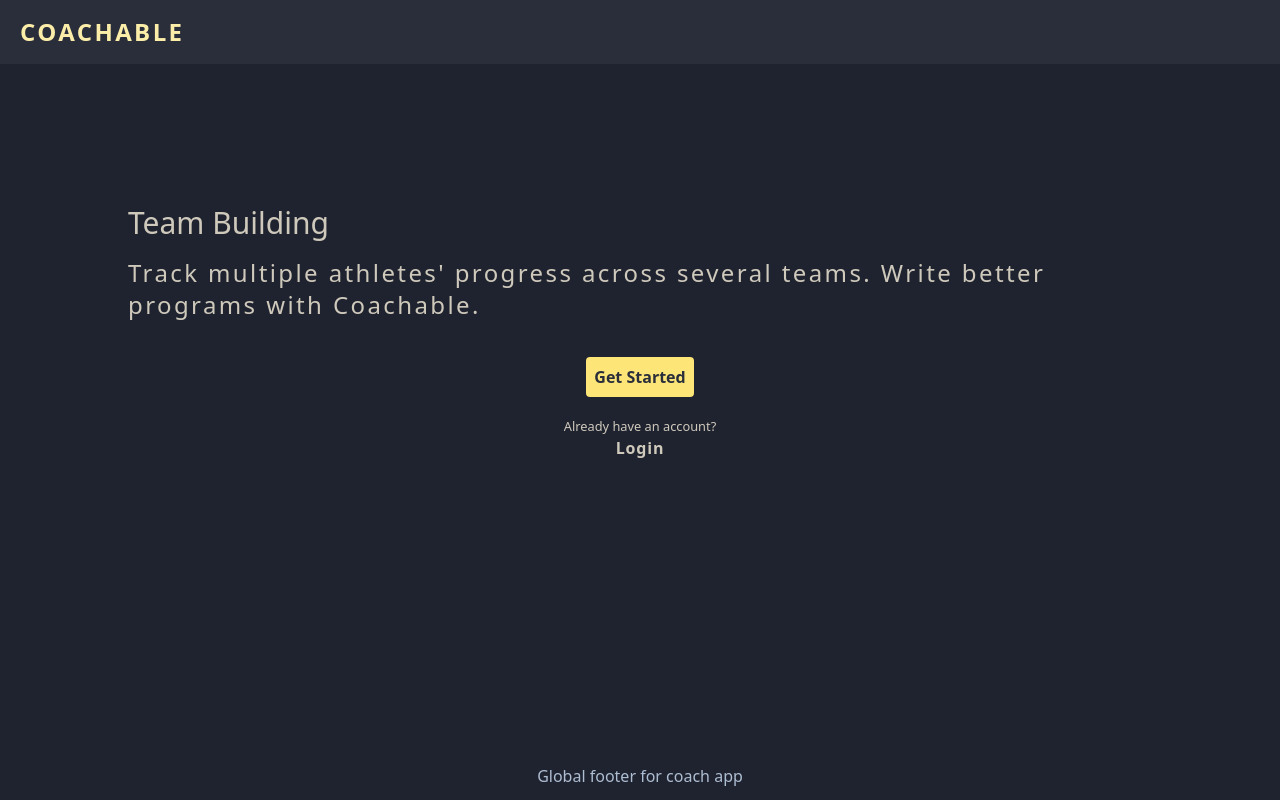
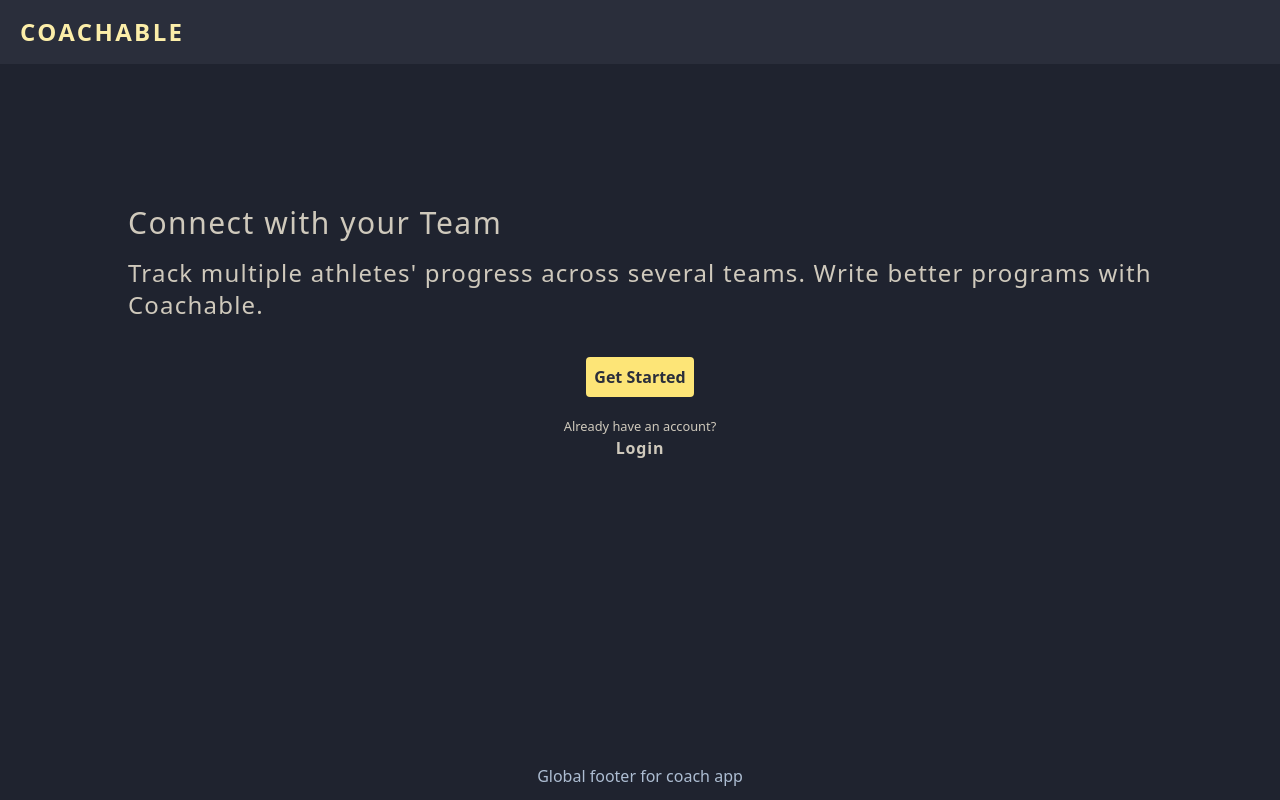
Before and after one commit to sg55kg/coach_app, a SvelteKit app in the folder client/: page / in a window 1280 px wide. Built offline with nearby package versions, Linux system fonts and the light colour scheme.

Commit message:
Add headline

```diff
--- a/client/src/routes/+page.svelte
+++ b/client/src/routes/+page.svelte
@@ -25,8 +25,8 @@
 
 <section class="flex flex-col">
 	{#if !$isAuthenticated}
-		<h1 class="text-3xl">Team Building</h1>
-		<h1 class="text-2xl my-4 tracking-widest">Track multiple athletes' progress across several teams. Write better programs with Coachable.</h1>
+		<h1 class="text-3xl tracking-wider">Connect with your Team</h1>
+		<h1 class="text-2xl my-4 tracking-wider">Track multiple athletes' progress across several teams. Write better programs with Coachable.</h1>
 		<a href="/register">
 			<button class="text-gray-200 bg-yellow rounded p-2 font-bold text-center hover:bg-yellow-shade m-5">
 				Get Started
```
Also changed, not shown: 1 other file (tests, documents, lock files or other folders).
